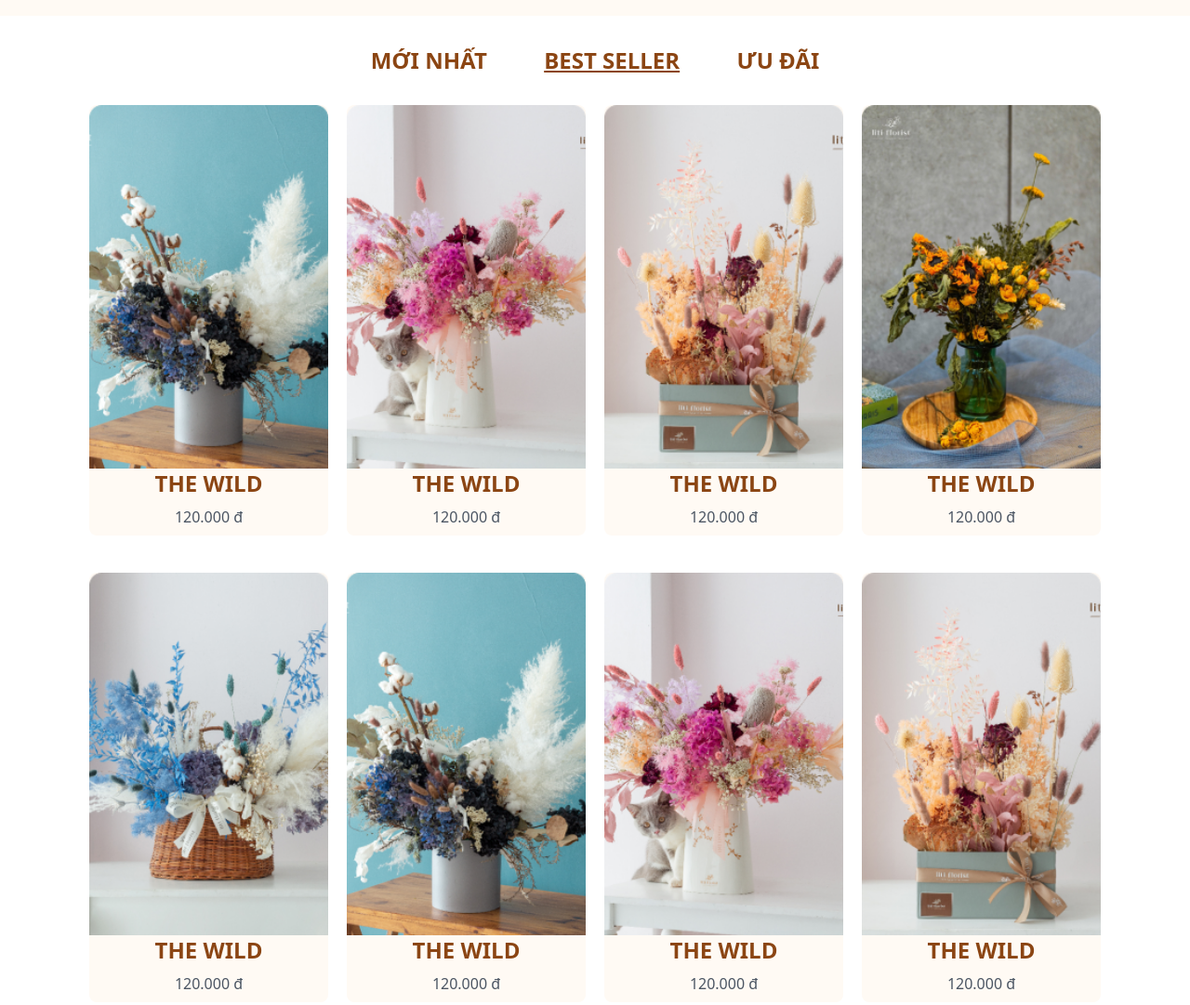
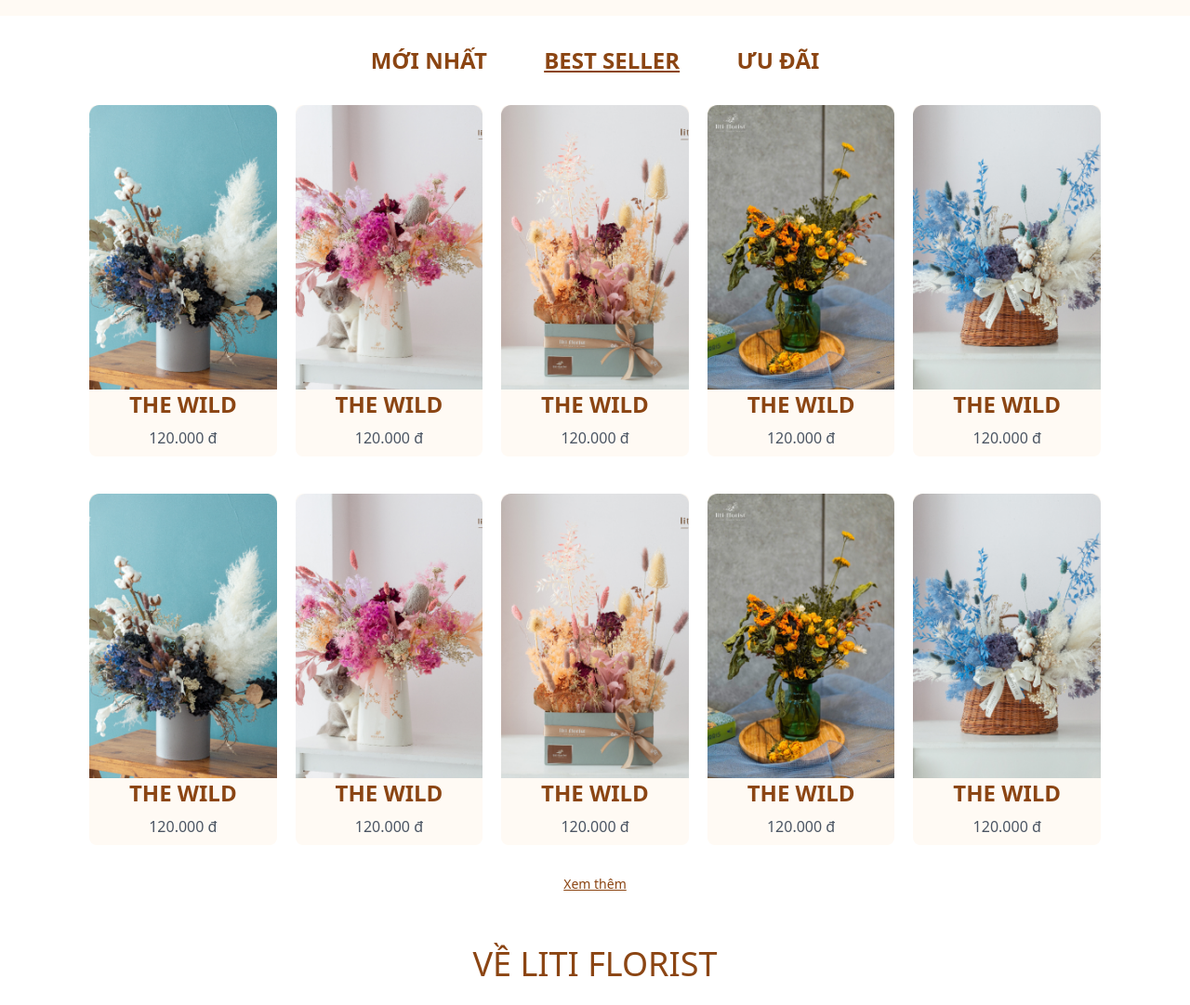
Before and after one commit to Backheart-js/FlowerShop, a website: page public/index.html in a window 1280 px wide. Shown: the part 932-2013 px from the top of the page at 93% size. Drawn offline with Linux system fonts and the light colour scheme.

Commit message:
edit link to output

```diff
--- a/package.json
+++ b/package.json
@@ -62,7 +62,7 @@
     "xtend": "^4.0.2"
   },
   "scripts": {
-    "build:css": "tailwindcss -i ./src/input.css -o ./dist/output.css --watch"
+    "build:css": "tailwindcss -i ./src/input.css -o ./public/output.css --watch"
   },
   "keywords": [],
   "author": "",
--- a/public/index.html
+++ b/public/index.html
@@ -4,7 +4,7 @@
 <head>
   <meta charset="UTF-8" />
   <meta name="viewport" content="width=device-width, initial-scale=1.0" />
-  <link href="../dist/output.css" rel="stylesheet" />
+  <link href="./output.css" rel="stylesheet" />
   <link rel="stylesheet" href="../src/input.css" />
   <link rel="stylesheet" href="https://cdnjs.cloudflare.com/ajax/libs/font-awesome/6.1.1/css/all.min.css"
     integrity="sha512-KfkfwYDsLkIlwQp6LFnl8zNdLGxu9YAA1QvwINks4PhcElQSvqcyVLLD9aMhXd13uQjoXtEKNosOWaZqXgel0g=="
```
Also changed, not shown: public/output.css.
